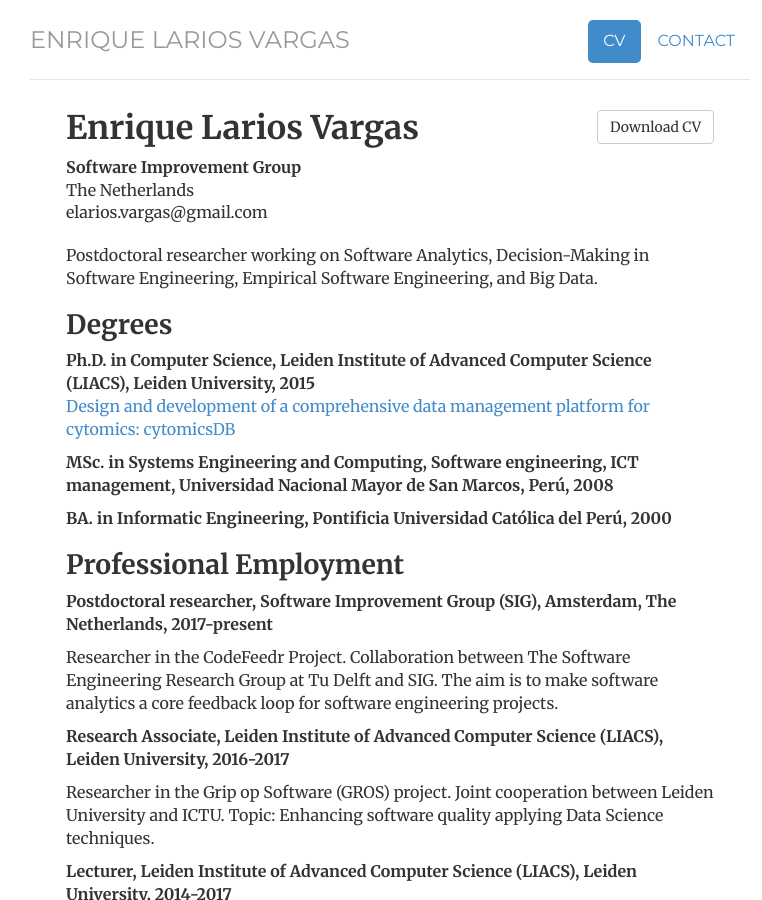
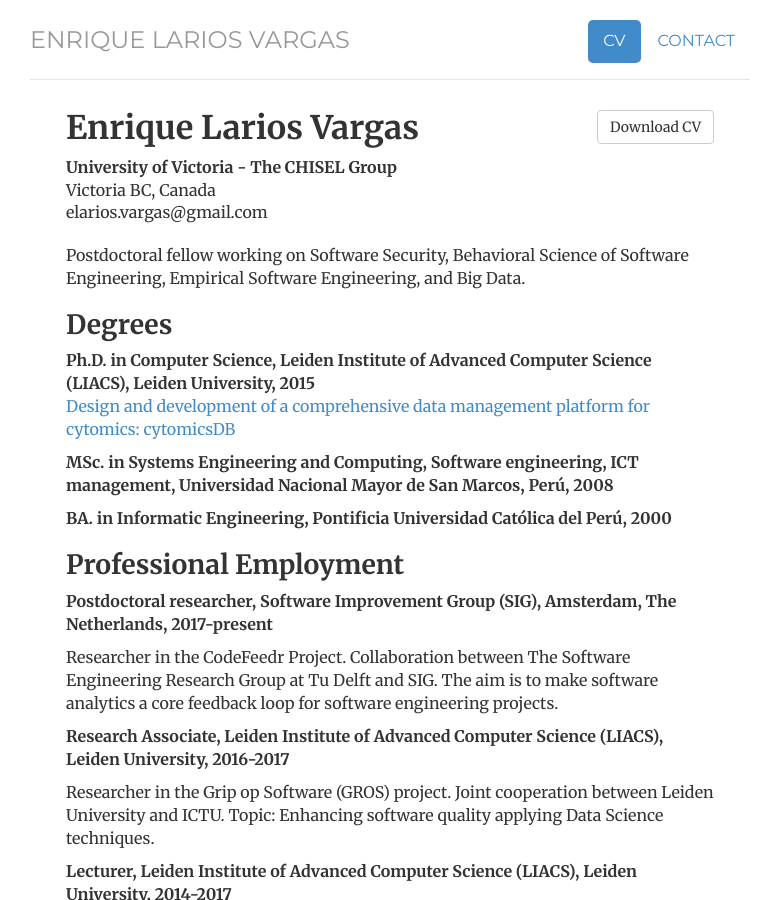
Before and after one commit to elarios/elarios.github.io, a Jekyll site: the page built from cv/index.html, in a window 1280 px wide and 900 px high. Shown: the whole window, without its empty margins (250-1012 px from the left). Built offline with Jekyll 4.4.1, drawn with Linux system fonts in a browser that asks for light colours.

Commit message:
updating intro to CV

```diff
--- a/cv/index.html
+++ b/cv/index.html
@@ -12,13 +12,13 @@
 				<div itemscope itemtype="http://data-vocabulary.org/Person">
 				<span itemprop="name"><h1>Enrique Larios Vargas</h1></span>
 				<address>
-				<span itemprop="affiliation"><strong>Software Improvement Group</strong><br></span>
-				The Netherlands<br>
+				<span itemprop="affiliation"><strong>University of Victoria - The CHISEL Group</strong><br></span>
+				Victoria BC, Canada<br>
 				<span class="obfuscate">moc.liamg@sagrav.soirale</span>
 				</address>
 				</div>
 
-				<p>Postdoctoral researcher working on Software Analytics, Decision-Making in Software Engineering, Empirical Software Engineering, and Big Data.</p>
+				<p>Postdoctoral fellow working on Software Security, Behavioral Science of Software Engineering, Empirical Software Engineering, and Big Data.</p>
 
 				<h2>Degrees</h2>
 
--- a/research/index.html
+++ b/research/index.html
@@ -10,7 +10,7 @@ description: Research topics for Enrique Larios Vargas.
 
   <div class="research">
 
-    <p>My research interest is in the field of Software Engineering and Big Data, in particular, Software Analytics. The complex management of near real-time events generated from hundreds of data sources involved in the software development life cycle demands for further research in the domains of mining software repositories and software analytics. My work aims to tackle current issues in (1) data integration from both development time and run-time data sources, (2) lack of a unified abstraction layer for processing and querying large volume of historical and near real-time software data and (3) difficulty in providing the right data (feedback) to all stakeholders at a proper time.</p>
+    <p>My research interest is in the field of Software Engineering and Big Data, in particular, Software Security. The complex management of near real-time events generated from hundreds of data sources involved in the software development life cycle demands for further research in the domains of mining software repositories and software analytics. My work aims to tackle current issues in (1) data integration from both development time and run-time data sources, (2) lack of a unified abstraction layer for processing and querying large volume of historical and near real-time software data and (3) difficulty in providing the right data (feedback) to all stakeholders at a proper time.</p>
 
       <ul class="list-inline">
         <li>Licensed under a <a rel="license" href="http://creativecommons.org/licenses/by/3.0/deed.en_US">Creative Commons Attribution 3.0 Unported License</a>. </li>
```
